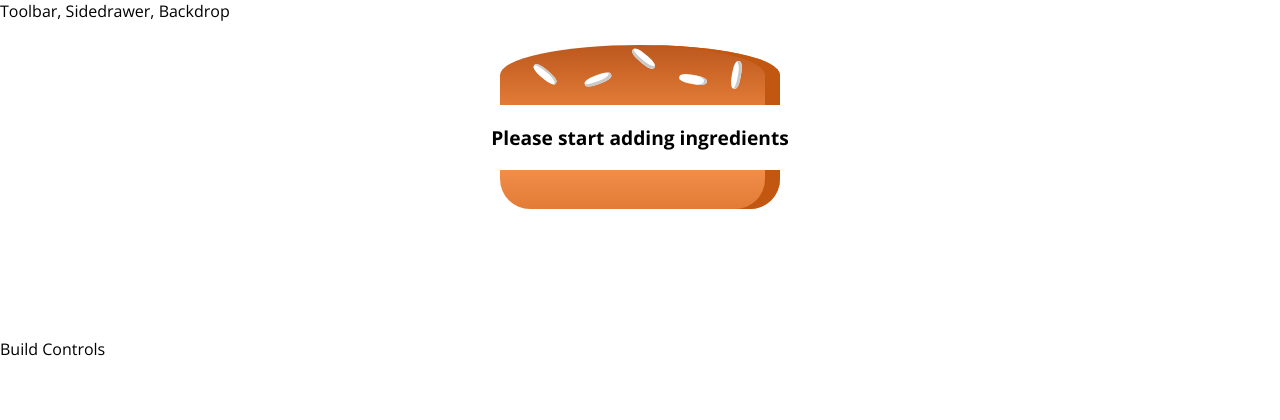
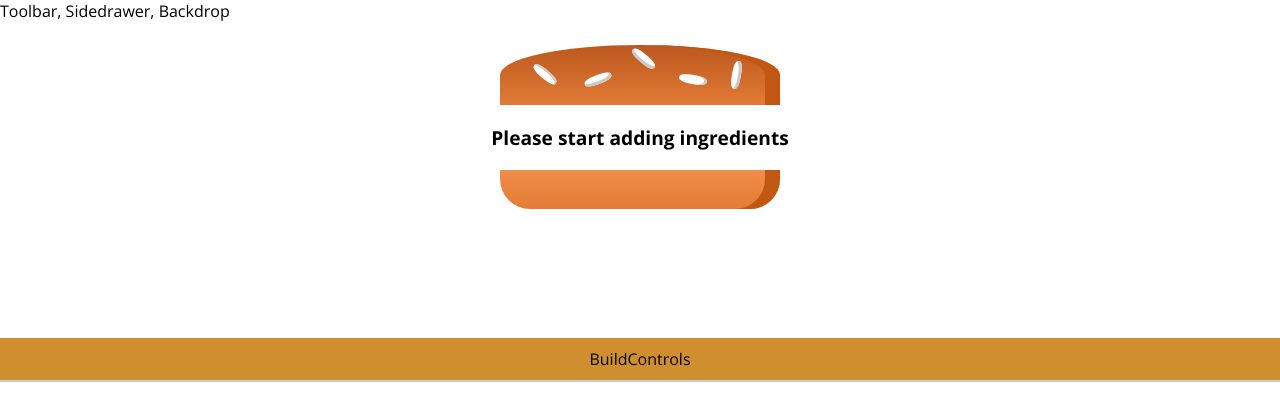
Before and after one commit to BenCRX/react-complete-guide, a React (Create React App) app: page / in a window 1280 px wide. Shown: the top 420 px of the page. Built offline with nearby package versions, Linux system fonts and the light colour scheme.

Commit message:
131 Finished - Adding the Build Control Component

```diff
--- /dev/null
+++ b/src/components/Burger/BuildControls/BuildControl/BuildControl.module.css
@@ -0,0 +1,58 @@
+.BuildControl {
+  display: flex;
+  justify-content: space-between;
+  align-items: center;
+  margin: 5px 0;
+}
+
+.BuildControl button {
+  display: block;
+  font: inherit;
+  padding: 5px;
+  margin: 0 5px;
+  width: 80px;
+  border: 1px solid #aa6817;
+  cursor: pointer;
+  outline: none;
+}
+
+.BuildControl button:disabled {
+  background-color: #ac9980;
+  border: 1px solid #7e7365;
+  color: #ccc;
+  cursor: default;
+}
+
+.BuildControl button:hover:disabled {
+  background-color: #ac9980;
+  color: #ccc;
+  cursor: not-allowed;
+}
+
+.Label {
+  padding: 10px;
+  font-weight: bold;
+  width: 80px;
+}
+
+.BuildControl .Less {
+  background-color: #d39952;
+  color: white;
+}
+
+.BuildControl .More {
+  background-color: #8f5e1e;
+  color: white;
+}
+
+.BuildControl .Less:hover,
+.BuildControl .Less:active {
+  background-color: #daa972;
+  color: white;
+}
+
+.BuildControl .More:hover,
+.BuildControl .More:active {
+  background-color: #99703f;
+  color: white;
+}
--- /dev/null
+++ b/src/components/Burger/BuildControls/BuildControls.js
@@ -0,0 +1,11 @@
+import React from "react";
+import style from "./BuildControls.module.css";
+
+const BuildControls = (props) =>
+{
+    return (
+        <div className={style.BuildControls}>BuildControls</div>
+    )
+}
+
+export default BuildControls;
--- /dev/null
+++ b/src/components/Burger/BuildControls/BuildControls.module.css
@@ -0,0 +1,10 @@
+.BuildControls{
+    width: 100%;
+    background-color: #CF8F2E;
+    display: flex;
+    flex-flow: column;
+    align-items: center;
+    box-shadow: 0 2px 1px #ccc;
+    margin: auto;
+    padding: 10px 0;
+}
--- a/src/containers/BurgerBuilder/BurgerBuilder.js
+++ b/src/containers/BurgerBuilder/BurgerBuilder.js
@@ -1,5 +1,6 @@
 import React, { Component } from "react";
 import Burger from "../../components/Burger/Burger";
+import BuildControls from "../../components/Burger/BuildControls/BuildControls";
 
 class BurgerBuilder extends Component
 {
@@ -19,7 +20,7 @@
         return (
             <React.Fragment>
                 <Burger ingredients={this.state.ingredients}/>
-                <div>Build Controls</div>
+                <BuildControls />
             </React.Fragment>
         );
     }
```
Also changed, not shown: src/components/Burger/BuildControls/BuildControl/BuildControl.js (added, +15 -0 lines), src/components/Burger/Burger.js (+6 -3 lines).
